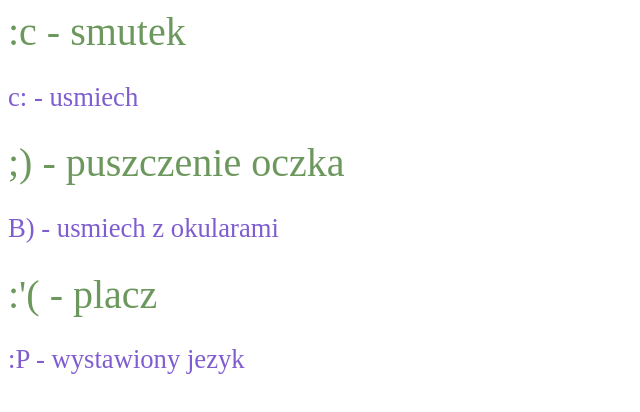
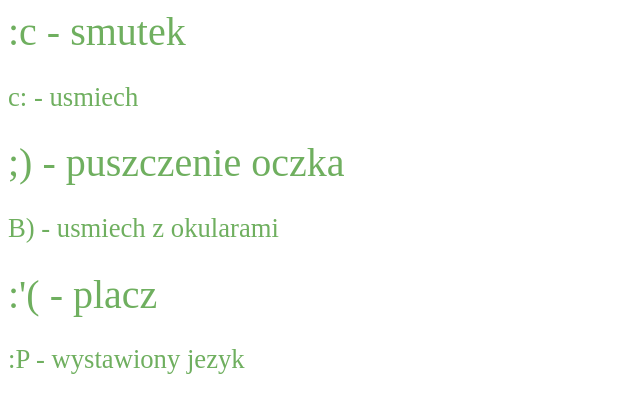
Before and after one commit to ZiomsonSpolsky/CSS1, a plain HTML site: page fobk_z15.html in a window 1280 px wide. Shown: the whole page, without its empty margins (0-640 px from the left). Drawn offline with Linux system fonts and the light colour scheme.

Commit message:
Update fobk_z15.css

```diff
--- a/fobk_z15.css
+++ b/fobk_z15.css
@@ -1,8 +1,8 @@
 body{
-    color:rgb(109, 152, 93);
+    color:rgb(111, 175, 95);
     font-size: 30pt;
 }
 p{
-    color:#7f5dd1;
+    color:#6faf5f;
     font-size: 20pt;
 }
```
